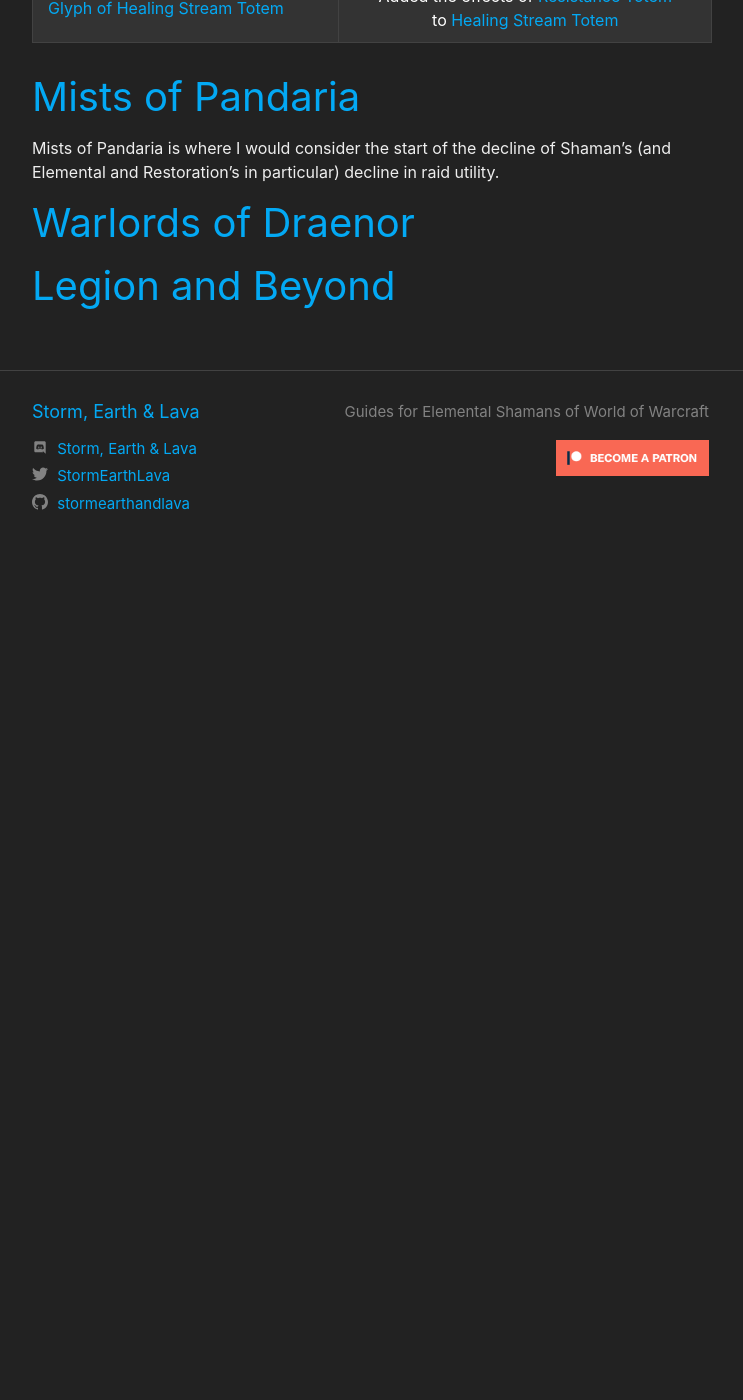
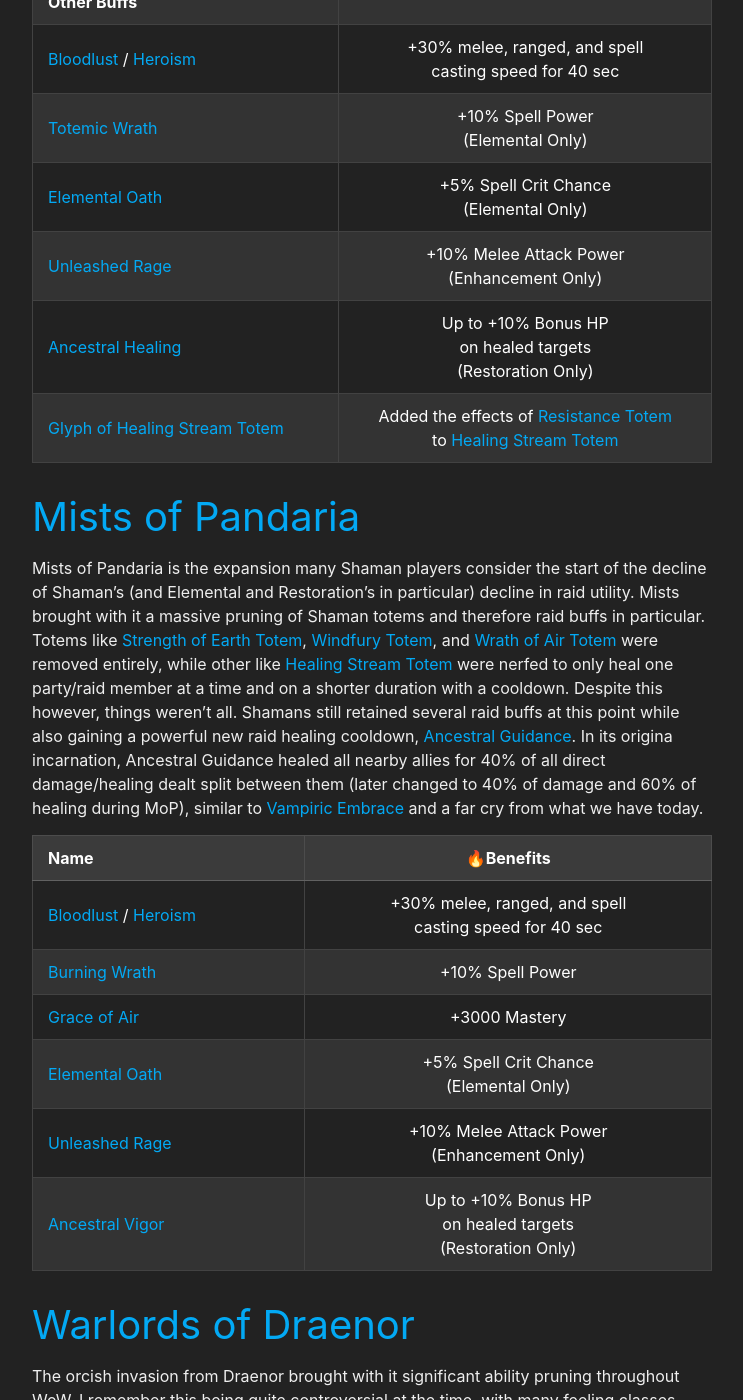
Before and after one commit to stormearthandlava/stormearthandlava.github.io, a Jekyll site: the page built from blog/_posts/2024-06-21-history-ele-raid-buffs.md, in a window 1280 px wide and 1400 px high, scrolled down 6364 px. Shown: the whole window, without its empty margins (268-1011 px from the left). Built offline with Jekyll 4.4.1, drawn with Linux system fonts in a browser that asks for light colours; a script that is not in the unit is left out; before the commit the page ends 6939 px from its top, so only the background shows below that; some of the changed text lies outside the part shown.

Commit message:
Update 2024-06-21-history-ele-raid-buffs.md

```diff
--- a/blog/_posts/2024-06-21-history-ele-raid-buffs.md
+++ b/blog/_posts/2024-06-21-history-ele-raid-buffs.md
@@ -45,7 +45,7 @@
 [Nature Resistance Totem](https://www.wowhead.com/classic/spell=10601/nature-resistance-totem) | +60 Nature Resistance
 
 # The Burning Crusade
-The Burning Crusade doubled down on Shaman buff utility, retaining all of the original buff totems from Vanilla while adding two new powerful totem options, with [Totem of Wrath](https://www.wowhead.com/tbc/spell=30706/totem-of-wrath) given to Elemental as a new capstone ability.
+The Burning Crusade doubled down on Shaman buff utility, retaining all of the original buff totems from Vanilla while adding two new powerful totem options, with [Totem of Wrath](https://www.wowhead.com/tbc/spell=30706/totem-of-wrath) given to Elemental as a new capstone ability, and [Unleashed Rage](https://www.wowhead.com/tbc/spell=30811/unleashed-rage) given to Enhancement.
 In addition, Shamans were given a new keynote ability - [Bloodlust](https://www.wowhead.com/tbc/spell=2825/bloodlust) for Horde, and [Heroism](https://www.wowhead.com/tbc/spell=32182/heroism) for Alliance.
 The original iteration of Bloodlust and Heroism applied only to the Shaman's party and didn't cause the [Sated](https://www.wowhead.com/wotlk/spell=57724/sated) debuff, so it could be chain cast by multiple shamans on the same group of players.
 As a result, most raids stacked 4-5 Shamans whose primary responsibility was maintaining totem buffs and providing lust to the strongest DPS group.
@@ -61,7 +61,7 @@
 [Stoneskin Totem](https://www.wowhead.com/tbc/spell=25509/stoneskin-totem) | -43 Melee Damage Taken
 [Tremor Totem](https://www.wowhead.com/tbc/spell=8143/tremor-totem) | Removed 1 Fear, Charm, and Sleep <br/> effect from the party / 5 sec
 **Fire Totems** |
-[Totem of Wrath](https://www.wowhead.com/tbc/spell=30706/totem-of-wrath) | +3% Spell Hit Chance <br/> +3% Spell Crit Chance
+[Totem of Wrath](https://www.wowhead.com/tbc/spell=30706/totem-of-wrath) | +3% Spell Hit Chance <br/> +3% Spell Crit Chance <br/> (Elemental Only)
 [Frost Resistance Totem](https://www.wowhead.com/tbc/spell=25560/frost-resistance-totem) | +70 Frost Resistance
 **Water Totems** |
 [Healing Stream Totem](https://www.wowhead.com/tbc/spell=25567/healing-stream-totem) | 18 Healing / 2 sec
@@ -76,6 +76,7 @@
 [Nature Resistance Totem](https://www.wowhead.com/tbc/spell=25574/nature-resistance-totem) | +70 Nature Resistance
 **Other Buffs** |
 [Bloodlust](https://www.wowhead.com/tbc/spell=2825/bloodlust) / [Heroism](https://www.wowhead.com/tbc/spell=32182/heroism) | +30% melee, ranged, and spell <br/> casting speed for 40 sec
+[Unleashed Rage](https://www.wowhead.com/tbc/spell=30811/unleashed-rage) | +10% Melee Attack Power <br/> (Enhancement Only)
 [Heroic Presence](https://www.wowhead.com/tbc/spell=6562/heroic-presence) | 1% Hit Chance (Alliance only)
 
 # Wrath of the Lich King
@@ -92,7 +93,7 @@
 [Stoneskin Totem](https://www.wowhead.com/wotlk/spell=58753/stoneskin-totem) | +1150 Armor
 [Tremor Totem](https://www.wowhead.com/wotlk/spell=8143/tremor-totem) | Removed 1 Fear, Charm, and Sleep <br/> effect from the party / 5 sec
 **Fire Totems** |
-[Totem of Wrath](https://www.wowhead.com/wotlk/spell=57722/totem-of-wrath) | +280 Spell Power / <br/> +3% Hit Chance
+[Totem of Wrath](https://www.wowhead.com/wotlk/spell=57722/totem-of-wrath) | +280 Spell Power / <br/> +3% Hit Chance <br/> (Elemental Only)
 [Frost Resistance Totem](https://www.wowhead.com/wotlk/spell=58745/frost-resistance-totem) | +130 Frost Resistance
 **Water Totems** |
 [Healing Stream Totem](https://www.wowhead.com/wotlk/spell=58757/healing-stream-totem) | 25 Healing / 2 sec
@@ -107,13 +108,14 @@
 **Other Buffs** |
 [Bloodlust](https://www.wowhead.com/wotlk/spell=2825/bloodlust) / [Heroism](https://www.wowhead.com/wotlk/spell=32182/heroism) | +30% melee, ranged, and spell <br/> casting speed for 40 sec
 [Elemental Oath](https://www.wowhead.com/wotlk/spell=51470/elemental-oath) | +5% Spell Crit Chance
+[Unleashed Rage](https://www.wowhead.com/wotlk/spell=30809/unleashed-rage) | +10% Melee Attack Power <br/> (Enhancement Only)
 [Heroic Presence](https://www.wowhead.com/tbc/spell=6562/heroic-presence) | 1% Hit Chance (Alliance only)
 
 # Cataclysm
 With the awakening of the Earth-Warder, Deathwing, Blizzard realized that the number of raid buffs had gotten out of control, opting to drastically reduce the number of buffs but allowing most buffs to be brought in some form by two or more different specs and/or classes.
 It was at this point that I personally feel Elemental peaked in terms of raid utility.
 While we had many buff options in the past, the changes in Cataclysm made us the greatest buff provider with up to a whopping 7 raid buffs that could be active at once including Bloodlust and Heroism.
-Totem of Wrath was changed to [Totemic Wrath](https://www.wowhead.com/cata/spell=77746/totemic-wrath), allowing Elemental Shamans to provide another powerful Spell Power buff without sacrificing fire totem damage.
+Totem of Wrath was changed to [Totemic Wrath](https://www.wowhead.com/cata/spell=77746/totemic-wrath), allowing Elemental Shamans to provide another powerful Spell Power buff without sacrificing fire totem damage, while Restoration received [Ancestral Healing](https://www.wowhead.com/cata/spell=16235/ancestral-healing) to increase their healing targets' Max HP by up to 10%.
 Heroism/Bloodlust-type effects were also given to both Mages ([Time Warp](https://www.wowhead.com/cata/spell=80353/time-warp)) and Hunters ([Primal Rage](https://www.wowhead.com/cata/spell=90355/primal-rage)) for the first time, removing one of Shaman's niche roles in a raid group for the first time.
 
 Name | 🔥Benefits
@@ -133,13 +135,45 @@
 [Windfury Totem](https://www.wowhead.com/cata/spell=8512/windfury-totem) | +10% Melee and Ranged <br/> Attack Speed
 **Other Buffs** |
 [Bloodlust](https://www.wowhead.com/cata/spell=2825/bloodlust) / [Heroism](https://www.wowhead.com/cata/spell=32182/heroism) | +30% melee, ranged, and spell <br/> casting speed for 40 sec
-[Totemic Wrath](https://www.wowhead.com/cata/spell=77746/totemic-wrath) | +10% Spell Power
-[Elemental Oath](https://www.wowhead.com/cata/spell=51470/elemental-oath) | +5% Spell Crit Chance
+[Totemic Wrath](https://www.wowhead.com/cata/spell=77746/totemic-wrath) | +10% Spell Power <br/> (Elemental Only)
+[Elemental Oath](https://www.wowhead.com/cata/spell=51470/elemental-oath) | +5% Spell Crit Chance <br/> (Elemental Only)
+[Unleashed Rage](https://www.wowhead.com/cata/spell=30808/unleashed-rage) | +10% Melee Attack Power <br/> (Enhancement Only)
+[Ancestral Healing](https://www.wowhead.com/cata/spell=16235/ancestral-healing) | Up to +10% Bonus HP <br/> on healed targets <br/> (Restoration Only)
 [Glyph of Healing Stream Totem](https://www.wowhead.com/cata/item=41533/glyph-of-healing-stream-totem) | Added the effects of [Resistance Totem](https://www.wowhead.com/cata/spell=8184/elemental-resistance-totem) <br/> to [Healing Stream Totem](https://www.wowhead.com/cata/spell=5394/healing-stream-totem)
 
 # Mists of Pandaria
-Mists of Pandaria is where I would consider the start of the decline of Shaman's (and Elemental and Restoration's in particular) decline in raid utility.
+Mists of Pandaria is the expansion many Shaman players consider the start of the decline of Shaman's (and Elemental and Restoration's in particular) decline in raid utility.
+Mists brought with it a massive pruning of Shaman totems and therefore raid buffs in particular.
+Totems like [Strength of Earth Totem](https://wowpedia.fandom.com/wiki/Strength_of_Earth_Totem), [Windfury Totem](https://wowpedia.fandom.com/wiki/Windfury_Totem), and [Wrath of Air Totem](https://wowpedia.fandom.com/wiki/Wrath_of_Air_Totem) were removed entirely, while other like [Healing Stream Totem](https://wowpedia.fandom.com/wiki/Healing_Stream_Totem) were nerfed to only heal one party/raid member at a time and on a shorter duration with a cooldown.
+Despite this however, things weren't all.
+Shamans still retained several raid buffs at this point while also gaining a powerful new raid healing cooldown, [Ancestral Guidance](https://wowpedia.fandom.com/wiki/Ancestral_Guidance).
+In its origina incarnation, Ancestral Guidance healed all nearby allies for 40% of all direct damage/healing dealt split between them (later changed to 40% of damage and 60% of healing during MoP), similar to [Vampiric Embrace](https://wowpedia.fandom.com/wiki/Vampiric_Embrace) and a far cry from what we have today.
+
+Name | 🔥Benefits
+--- | :---:
+[Bloodlust](https://wowpedia.fandom.com/wiki/Bloodlust) / [Heroism](https://wowpedia.fandom.com/wiki/Heroism) | +30% melee, ranged, and spell <br/> casting speed for 40 sec
+[Burning Wrath](https://wowpedia.fandom.com/wiki/Burning_Wrath) | +10% Spell Power
+[Grace of Air](https://wowpedia.fandom.com/wiki/Grace_of_Air) | +3000 Mastery
+[Elemental Oath](https://wowpedia.fandom.com/wiki/Elemental_Oath) | +5% Spell Crit Chance <br/> (Elemental Only)
+[Unleashed Rage](https://wowpedia.fandom.com/wiki/Unleashed_Rage) | +10% Melee Attack Power <br/> (Enhancement Only)
+[Ancestral Vigor](https://wowpedia.fandom.com/wiki/Restorative_Waves) | Up to +10% Bonus HP <br/> on healed targets <br/> (Restoration Only)
 
 # Warlords of Draenor
+The orcish invasion from Draenor brought with it significant ability pruning throughout WoW.
+I remember this being quite controversial at the time, with many feeling classes were losing key parts of their class identity as iconic abilities that had been around for years were removed left and right.
+Along the same vein, Blizzard continued to drastically simplify raid buffs and debuffs.
+[Elemental Oath](https://wowpedia.fandom.com/wiki/Elemental_Oath) and [Unleashed Rage](https://wowpedia.fandom.com/wiki/Unleashed_Rage) were removed and the effects combined with [Grace of Air](https://wowpedia.fandom.com/wiki/Grace_of_Air).
+[Burning Wrath](https://wowpedia.fandom.com/wiki/Burning_Wrath) was similarly removed without a replacement, and the +bonus HP effect of Ancestral Vigor (renamed [Purification]([Purification](https://wowpedia.fandom.com/wiki/Restorative_Waves))) was removed as well.
+
+> All specializations provide some common buffs and debuffs.
+> These are important to the game because they encourage cooperation, make you stronger when you work together with others, and promote Raid composition diversity.
+> However, we saw room to revise these buffs and debuffs.
+> We also spread around some of the harder-to-find Raid buffs/debuffs, especially for specializations that brought relatively few.
+[Source](http://wow.joystiq.com/2014/04/03/warlords-of-draenor-patch-6-0-patch-notes/)
+
+Name | 🔥Benefits
+--- | :---:
+[Bloodlust](https://wowpedia.fandom.com/wiki/Bloodlust) / [Heroism](https://wowpedia.fandom.com/wiki/Heroism) | +30% melee, ranged, and spell <br/> casting speed for 40 sec
+[Grace of Air](https://wowpedia.fandom.com/wiki/Grace_of_Air) | +X Mastery <br/> +5% melee, ranged, <br/> and spell casting speed
 
 # Legion and Beyond
```
